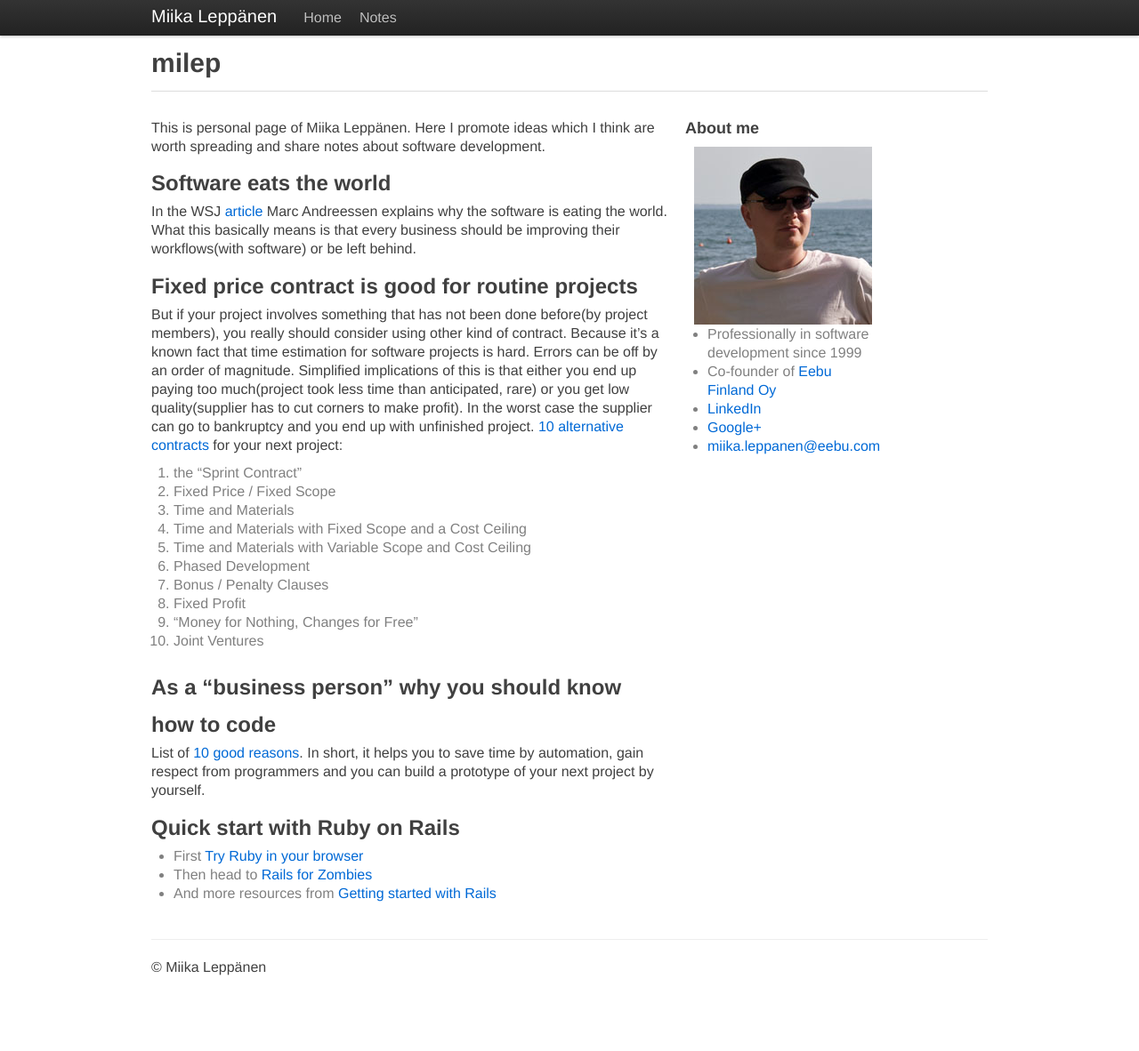
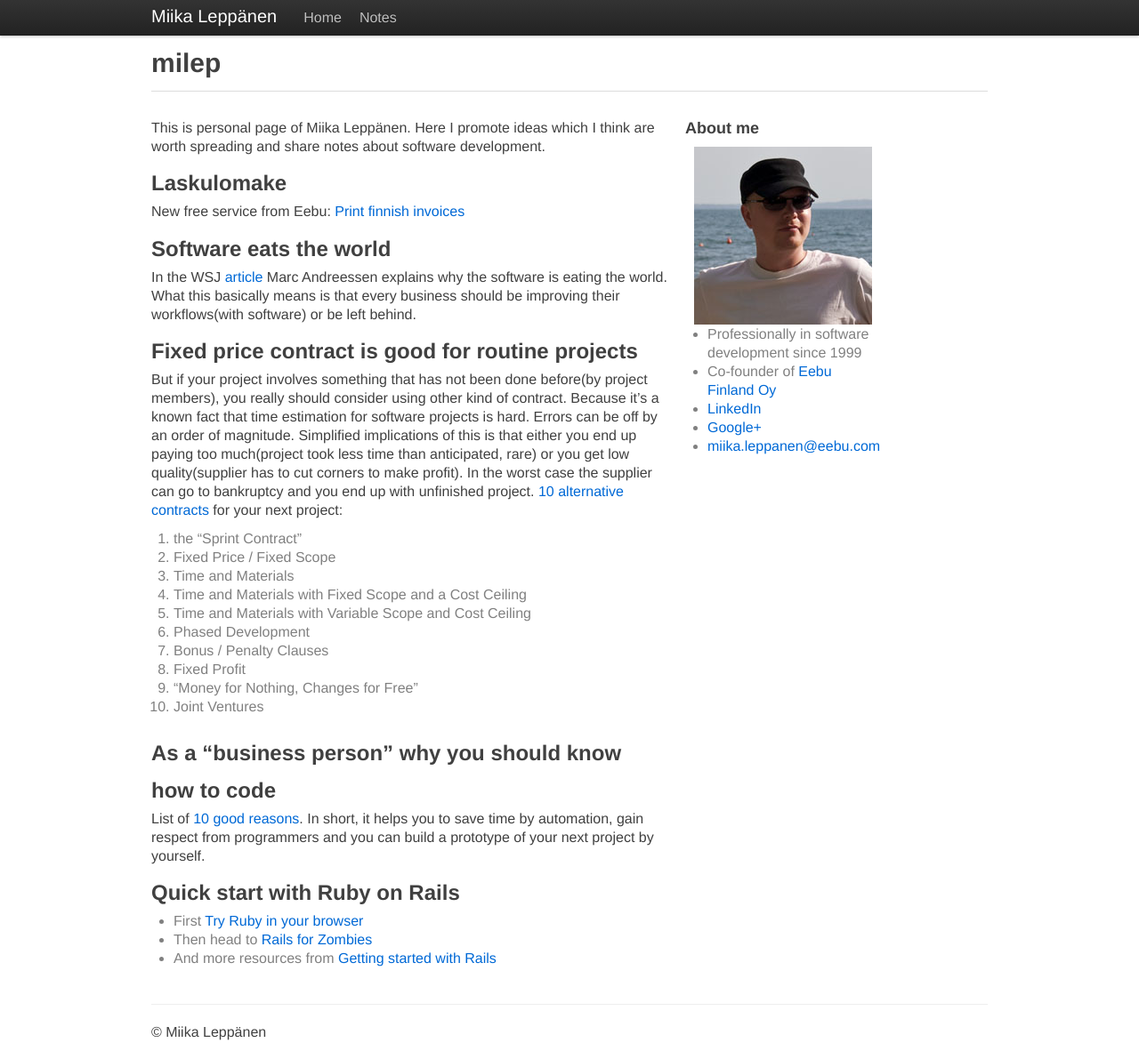
Before and after one commit to milep/milep.github.com, a Jekyll site: the page built from index.markdown, in a window 1280 px wide and 1182 px high. Shown: the whole window at 89% size. Built offline with Jekyll 4.4.1, drawn with Linux system fonts in a browser that asks for light colours.

Commit message:
laskulomake

```diff
--- a/index.markdown
+++ b/index.markdown
@@ -4,6 +4,10 @@ layout: default
 ---
 
 This is personal page of Miika Leppänen. Here I promote ideas which I think are worth spreading and share notes about software development.
+
+## Laskulomake
+
+New free service from Eebu: [Print finnish invoices](http://www.laskulomake.fi)
 
 
 ## Software eats the world
```
